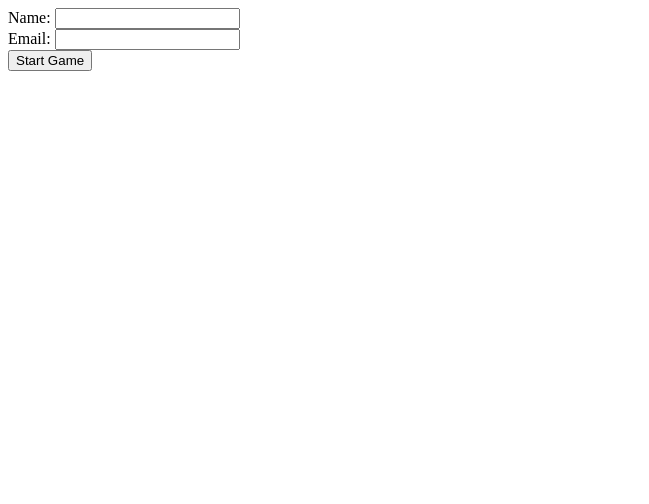
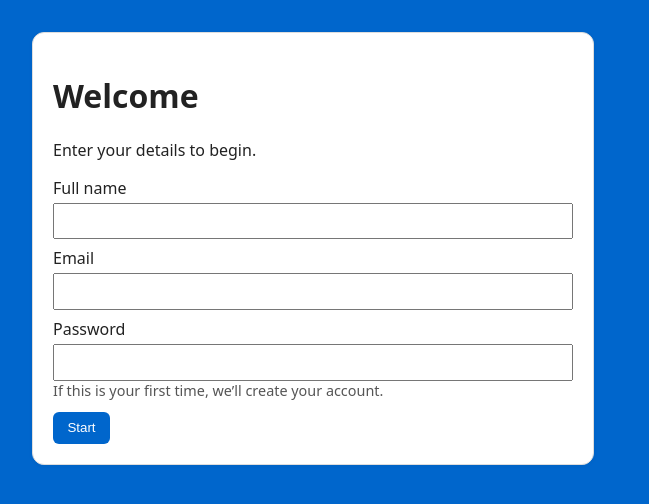
Before and after one commit to GemmaYiQiZhou/PL-hw3, a PHP site: page /view/welcome.php in a window 1280 px wide. Shown: the top 504 px of the page, without its empty margins (0-649 px from the left). Run offline with PHP 8.4, Linux system fonts and the light colour scheme.

Commit message:
restored welcome code

```diff
--- a/web/view/welcome.php
+++ b/web/view/welcome.php
@@ -1,5 +1,31 @@
-<form action="index.php?command=start" method="post">
-  <label>Name: <input type="text" name="name" required></label><br>
-  <label>Email: <input type="email" name="email" required></label><br>
-  <button type="submit">Start Game</button>
-</form>
+<!DOCTYPE html>
+<html lang="en">
+
+<head>
+  <meta charset="utf-8">
+  <title>Welcome Page</title>
+  <meta name="viewport" content="width=device-width, initial-scale=1">
+  <link rel="stylesheet" href="style/style.css">
+</head>
+
+<body>
+  <div class="card">
+    <h1>Welcome</h1>
+    <p>Enter your details to begin.</p>
+    <form method="post" action="?command=login">
+      <label for="fullname">Full name</label>
+      <input id="fullname" name="fullname" type="text" required />
+
+      <label for="email">Email</label>
+      <input id="email" name="email" type="email" required />
+
+      <label for="password">Password</label>
+      <input id="password" name="password" type="password" required />
+      <div class="hint">If this is your first time, we’ll create your account.</div>
+      <button type="submit" class="btn btn-primary">Start</button>
+    </form>
+  </div>
+
+</body>
+
+</html>
```
